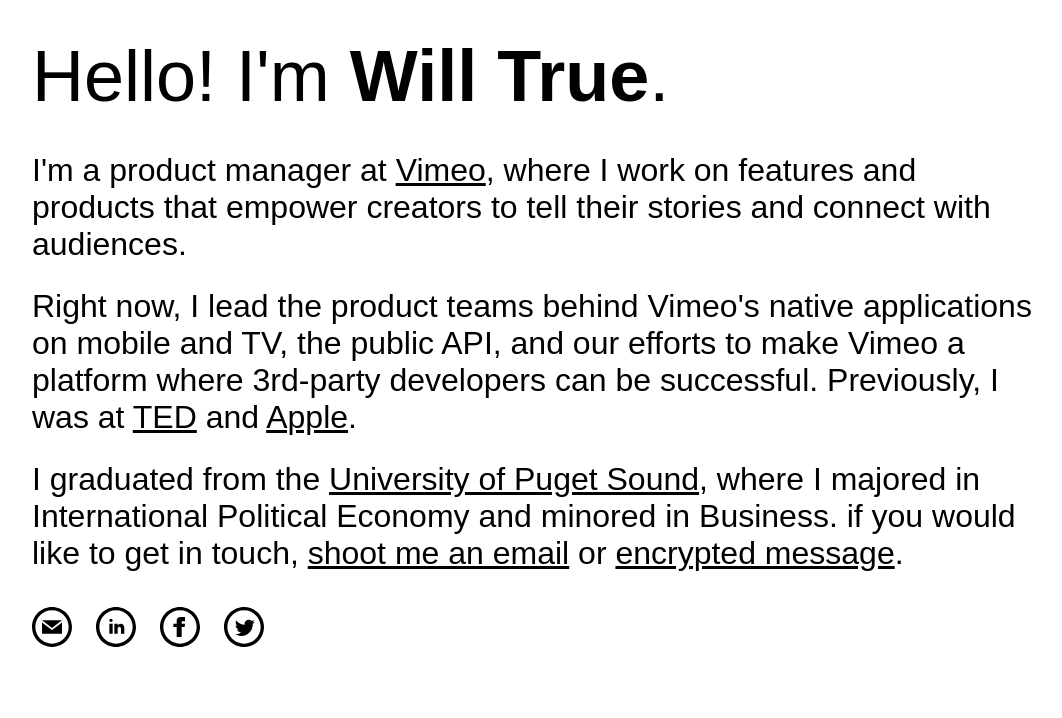
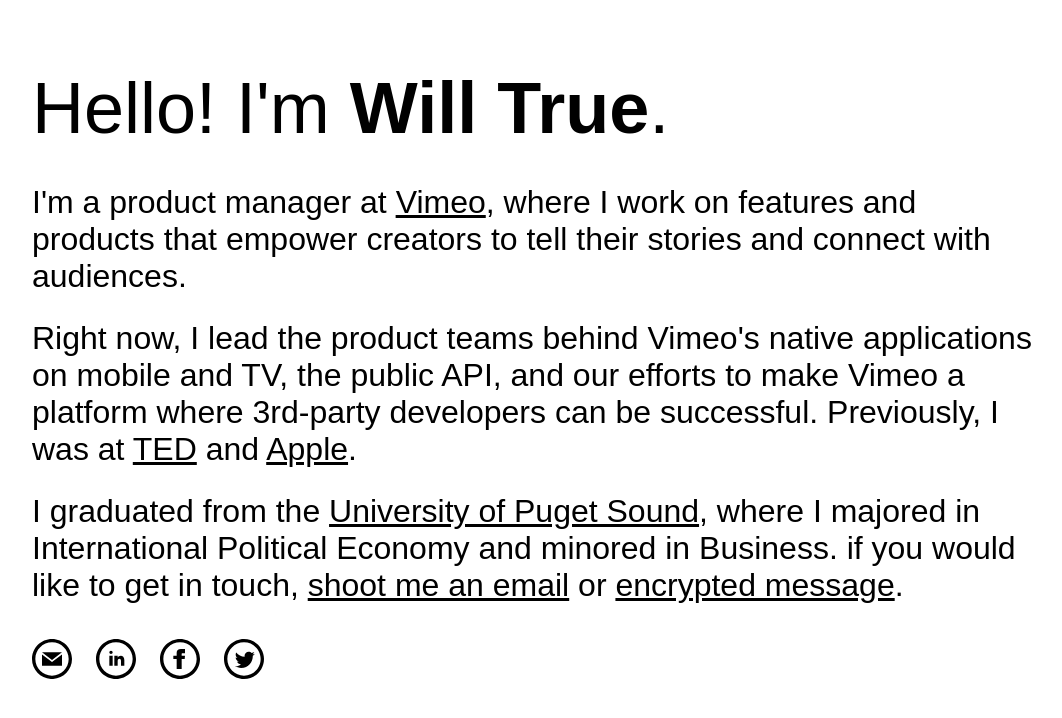
Before and after one commit to willtrue/personal-site, a plain HTML site: page index.html in a window 1280 px wide. Shown: the whole page, without its empty margins (0-1062 px from the left). Drawn offline with Linux system fonts and the light colour scheme.

Commit message:
body spacing

```diff
--- a/styles.css
+++ b/styles.css
@@ -6,7 +6,7 @@
 }
 body {
 margin: 0px;
-padding: 0px 2em;
+padding: 2em 2em 4em 2em;
 text-align: left;
 }
 
```
